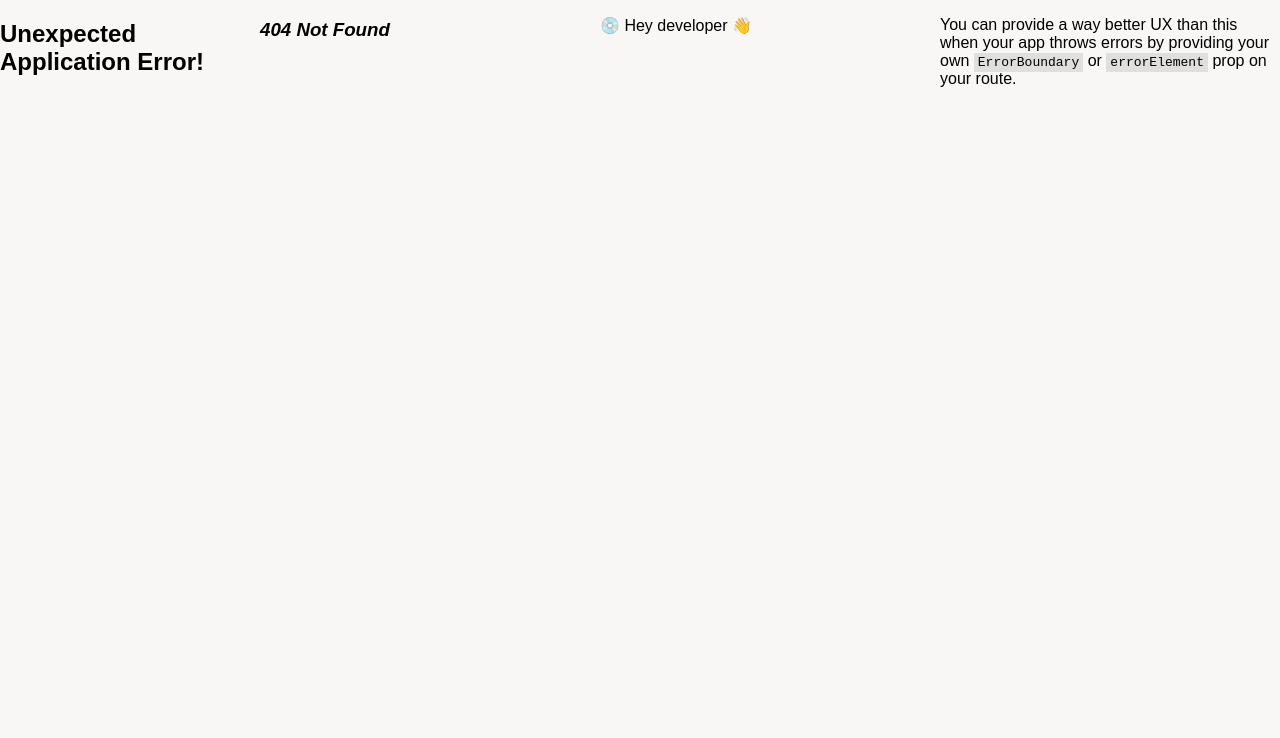
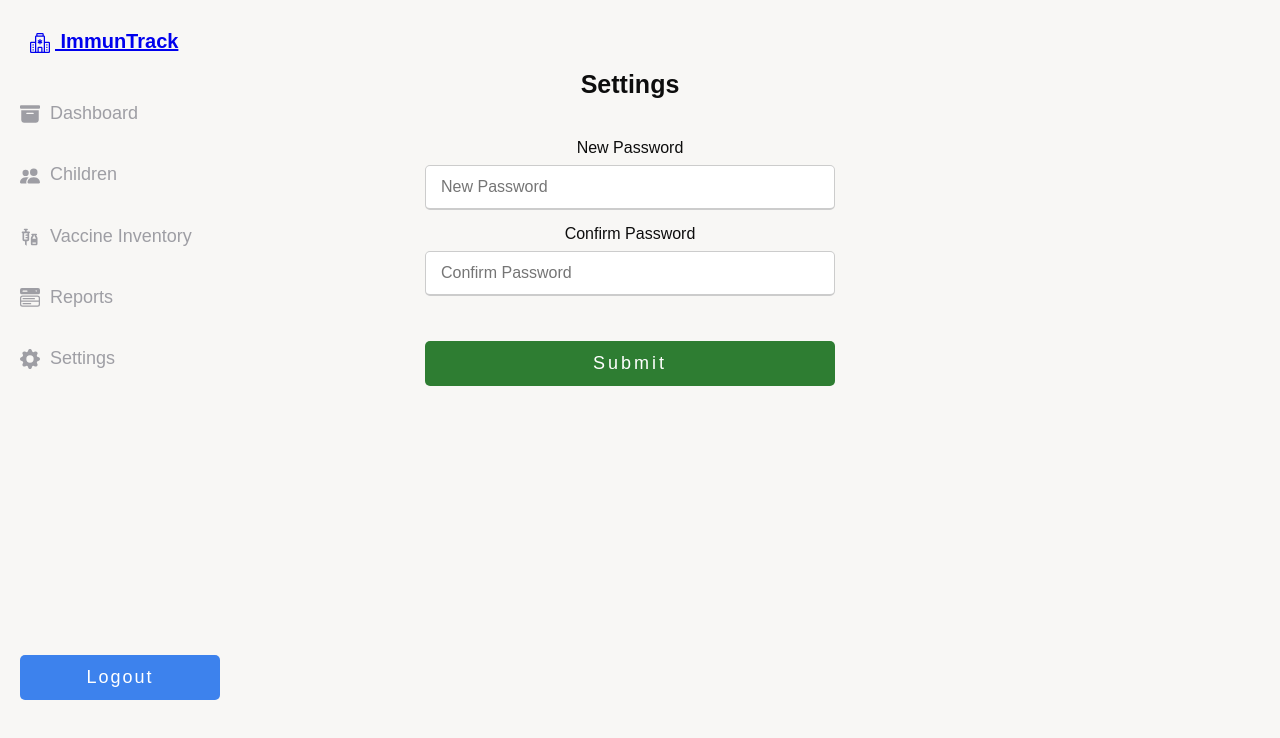
Before and after one commit to johnmalek/ImmunTrack, a React (Vite) app in the folder AdminPanel/: page /settings in a window 1280 px wide. Before the commit this address had no page. Shown: the top 738 px of the page. Built offline with nearby package versions, Linux system fonts and the light colour scheme; sample sign-in values are in the browser's storage.

Commit message:
Adding the settings page

```diff
--- /dev/null
+++ b/AdminPanel/src/components/Settings.jsx
@@ -0,0 +1,31 @@
+import React, { useState } from "react";
+import { BsGear } from "react-icons/bs";
+
+function Settings(){
+
+
+    return (
+        <main className="main-container">
+            <div className="container">
+                <div className="title">Settings </div>
+                <form action="#">
+                    <div className="user-details">
+                        <div className="input-box">
+                            <span className="details">New Password</span>
+                            <input type="text" placeholder="New Password"/>
+                        </div>
+                        <div className="input-box">
+                            <span className="details">Confirm Password</span>
+                            <input type="text" placeholder="Confirm Password"/>
+                        </div>
+                    </div>
+                    <div className="button">
+                        <input type="submit" value="Submit" />
+                    </div>
+                </form>
+            </div>
+        </main>
+    )
+}
+
+export default Settings
--- a/AdminPanel/src/components/Sidebar.jsx
+++ b/AdminPanel/src/components/Sidebar.jsx
@@ -47,7 +47,7 @@ function Sidebar({openSideBarToggle, OpenSideBar}){
                     </a>
                 </li>
                 <li className='sidebar-list-item'>
-                    <a href="">
+                    <a href="/settings">
                         <BsFillGearFill className='icon' /> Settings
                     </a>
                 </li>
--- a/AdminPanel/src/components/Signup.jsx
+++ b/AdminPanel/src/components/Signup.jsx
@@ -1,5 +1,4 @@
 import React, { useState } from "react";
-import axios from "axios";
 import { json, useNavigate } from 'react-router-dom';
 import { BsHospital } from "react-icons/bs";
 import {useForm} from 'react-hook-form';
--- a/AdminPanel/src/pages/Index.jsx
+++ b/AdminPanel/src/pages/Index.jsx
@@ -11,6 +11,7 @@ import RegisterHealthWorkerPage from "./RegisterHealthWorkerPage";
 import LoginPage from "./LoginPage";
 import VaccineTablePage from "./VaccineTablePage";
 import LogoutPage from "./LogoutPage";
+import SettingsPage from "./SettingsPage";
 
 const Routes = () => {
   const { token } = useAuth();
@@ -57,6 +58,10 @@ const Routes = () => {
             path: "/vaccine",
             element: <VaccinePage />,
           },
+          {
+            path: "/settings",
+            element: <SettingsPage />,
+          },
         {
           path: "/healthworker",
           element: <RegisterHealthWorkerPage />,
--- /dev/null
+++ b/AdminPanel/src/pages/SettingsPage.jsx
@@ -0,0 +1,15 @@
+import Home from "../components/Home"
+import Settings from "../components/Settings"
+import Sidebar from "../components/Sidebar"
+
+
+function SettingsPage(){
+    return (
+        <>
+            <Sidebar />
+            <Settings />
+        </>
+    )
+}
+
+export default SettingsPage
```
